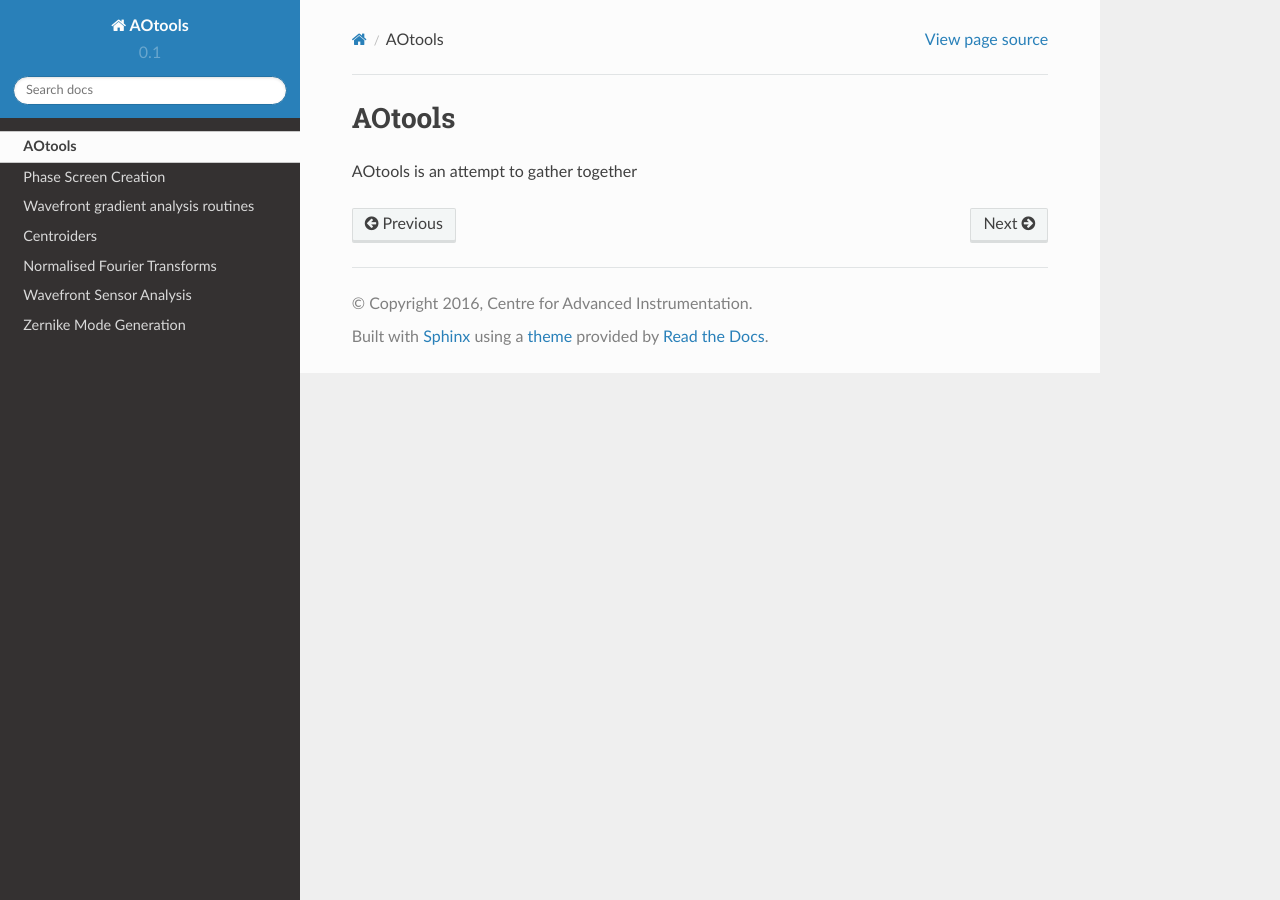
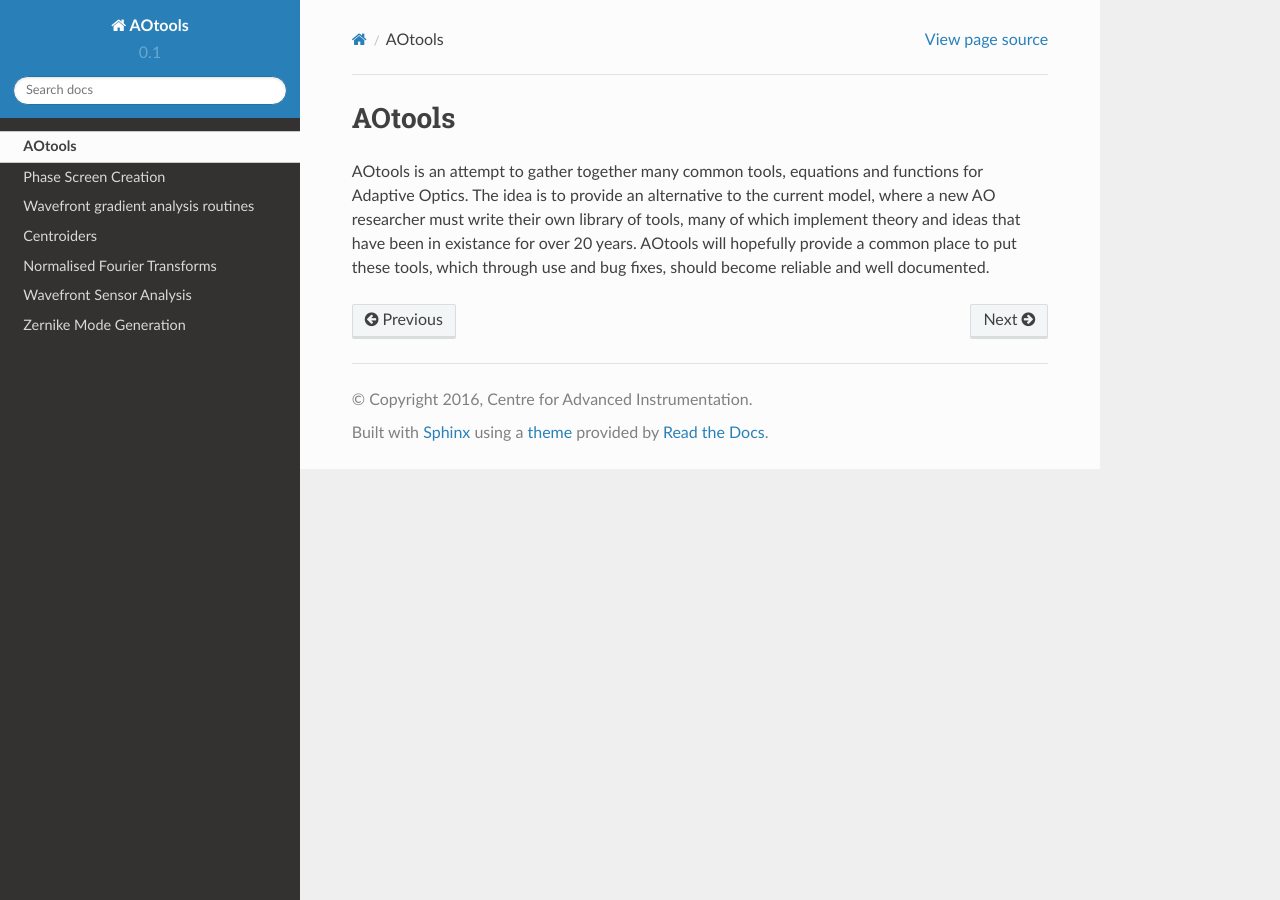
Before and after one commit to ojdf/aotools, a Sphinx documentation site: the page built from doc/source/introduction.rst, in a window 1280 px wide. Built offline with Sphinx 7.4.7 and the Read the Docs theme 2.0.0, drawn with Linux system fonts in a browser that asks for light colours.

Commit message:
Update Intro

```diff
--- a/doc/source/introduction.rst
+++ b/doc/source/introduction.rst
@@ -1,4 +1,7 @@
 AOtools
 =======
 
-AOtools is an attempt to gather together
+AOtools is an attempt to gather together many common tools, equations and functions for Adaptive Optics.
+The idea is to provide an alternative to the current model, where a new AO researcher must write their own library
+of tools, many of which implement theory and ideas that have been in existance for over 20 years. AOtools will hopefully
+provide a common place to put these tools, which through use and bug fixes, should become reliable and well documented.
```
